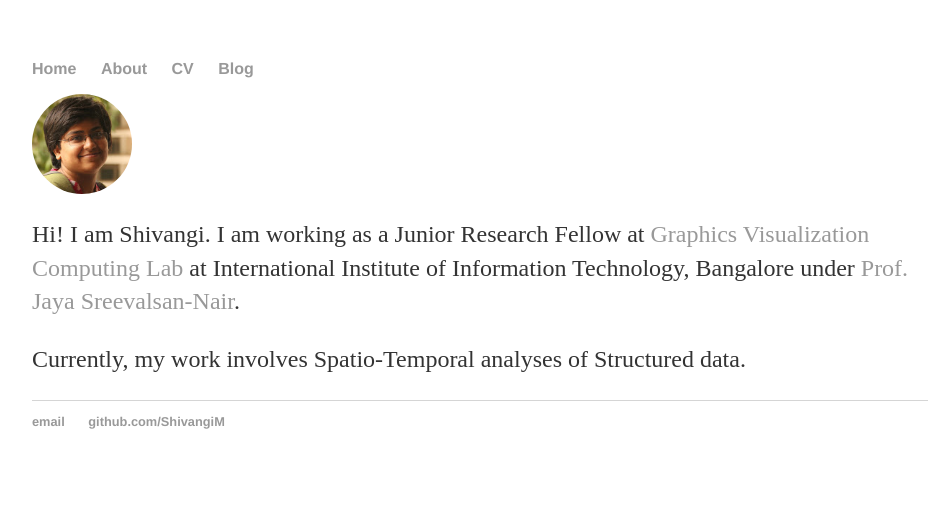
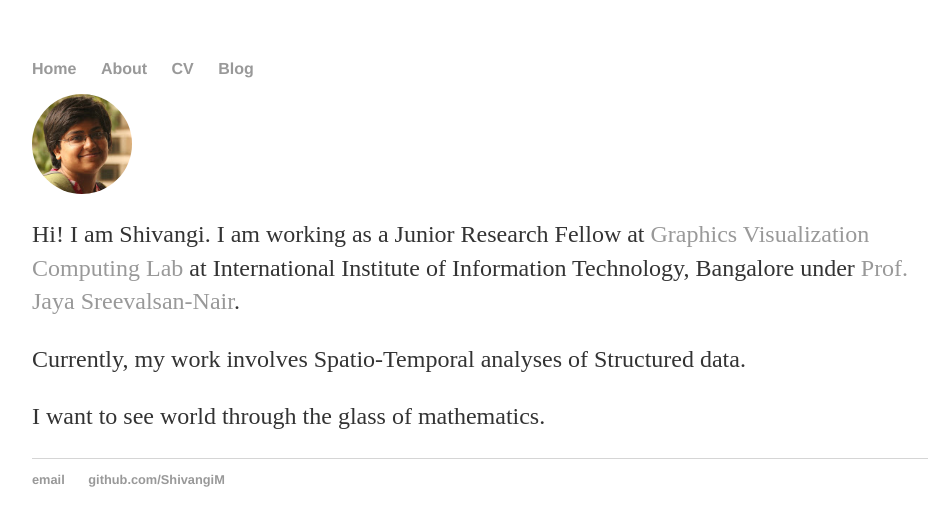
Before and after one commit to ShivangiM/shivangim.github.io, a Jekyll site: the page built from index.html, in a window 1280 px wide. Shown: the top 526 px of the page, without its empty margins (160-1097 px from the left). Built offline with Jekyll 4.4.1, drawn with Linux system fonts in a browser that asks for light colours.

Commit message:
Update index.html

```diff
--- a/index.html
+++ b/index.html
@@ -7,4 +7,5 @@ title: Shivangi Motwani
 	<img src="./Shivangi.JPG" alt="Shivangi Motwani" style="width:100px;height:100px;" align="middle">
 	<p>Hi! I am Shivangi. I am working as a Junior Research Fellow at <a href="https://www.iiitb.ac.in/GVCL/GVCL.html">Graphics Visualization Computing Lab</a> at International Institute of Information Technology, Bangalore under <a href="https://www.iiitb.ac.in/faculty_page.php?name=JayaSreevalsanNair">Prof. Jaya Sreevalsan-Nair</a>.</p>
 	<p>Currently, my work involves Spatio-Temporal analyses of Structured data.</p>
+	<p>I want to see world through the glass of mathematics.</p>
 </div><!-- /.blurb -->
```
